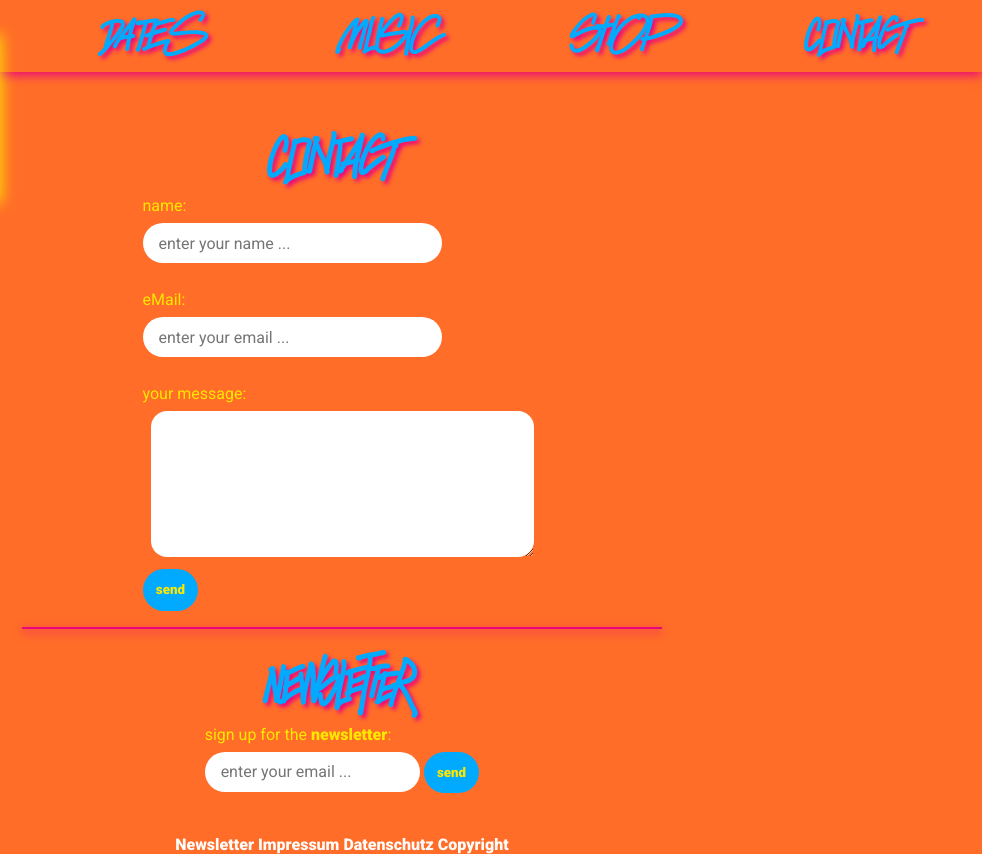
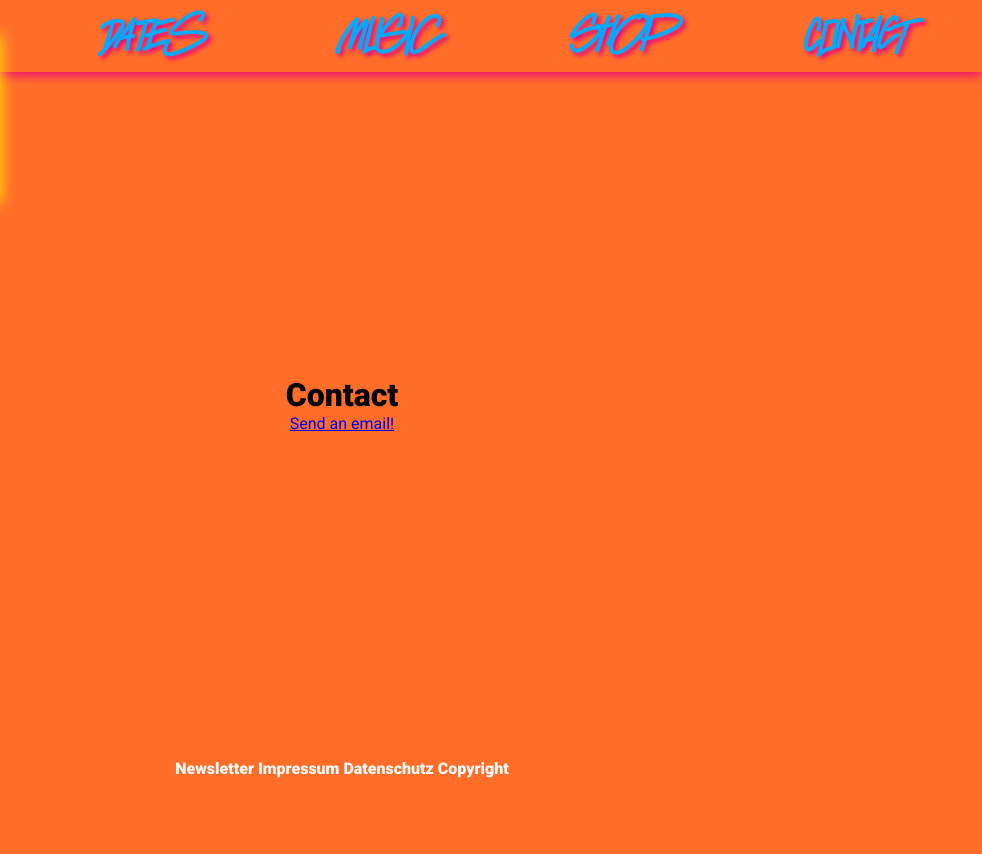
Before and after one commit to AnnaGraphic/dj-boom-bap, a website: page contact.html in a window 1280 px wide. Shown: the full height of the page, 298-1280 px from the left. After the commit the page ends 800 px from the top, so only its background shows below. Drawn offline with Linux system fonts and the light colour scheme.

Commit message:
contact: update mail

```diff
--- a/contact.html
+++ b/contact.html
@@ -21,45 +21,9 @@
         </nav>
     </header>
     <main>
-        <form id="contact-form" action="" >
-            <h2 class="hidden">Contact</h2>
-            <img class="headline" src="./images/Contact 1.svg" alt="contact form">
-            <fieldset>
-                <label for="fullname">name:
-                    <br>
-                    <input type="text" id="fullname" placeholder="enter your name ..." size="30">
-                </label>
-                <br>
-                <label for="contact-email">eMail:
-                    <br>
-                    <input type="email" id="contact-email" placeholder="enter your email ..." pattern="[a-z0-9._%+-]+@[a-z0-9.-]+\.[a-z]{2,4}$" size="30" required>
-                </label>
-                <br>
-                <label for="message">your message:
-                    <br>
-                    <textarea id="message" placeholder="enter your message ..." rows="6" cols="40" required>
-                    </textarea>
-                    <br>
-                    <button type="submit">send</button>
-                </label>
-            </fieldset>
-            <!-- name, email address, and message.  -->
-        </form>
-        <hr>
-        <form id="newsletter" action="">
-              <!-- <legend>Newsletter</legend> -->
-              <!-- <h2 class="hidden">Newsletter</h2> -->
-              <img class="headline" src="./images/Newsletter 1.svg" alt="newsletter">
-              <fieldset>
-                <label for="email">sign up for the <b>newsletter</b>:
-                    <br>
-                    <input type="email" id="email" placeholder="enter your email ..."
-                    pattern="[a-z0-9._%+-]+@[a-z0-9.-]+\.[a-z]{2,4}$" size="20" required>
-                    <button type="submit">send</button>
-                </label>
-                <br>
-              </fieldset>
-        </form>
+        <h1>Contact</h1>
+        <a href="mailto:djboombap@djbommbap.com">Send an email!</a></p>
+
     </main>
     <footer>
         <p> <a href="./contact.html#newsletter">Newsletter </a> <a href="">Impressum </a> <a href="">Datenschutz </a> <a href="">Copyright</a></p>
```
